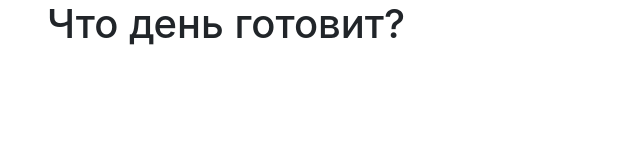
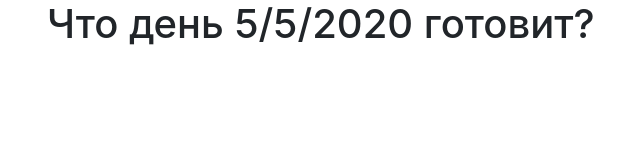
Before and after one commit to squartz/horoscope-pyweb, a plain HTML site: page index.html in a window 1280 px wide. Shown: the whole page, without its empty margins (38-678 px from the left). Drawn offline with nearby package versions, Linux system fonts and the light colour scheme.

Commit message:
Update index.html

```diff
--- a/index.html
+++ b/index.html
@@ -14,7 +14,7 @@
 	<header class="container">
 		<div class="row">
 			<div class="col-12">
-				<h1 id="click_day">Что день <span id="date-today"></span> готовит?</h1>
+				<h1 id="click_day">Что день <span id="data-today"></span> готовит?</h1>
 			</div>
 		</div>
 		<div class="row">
```
